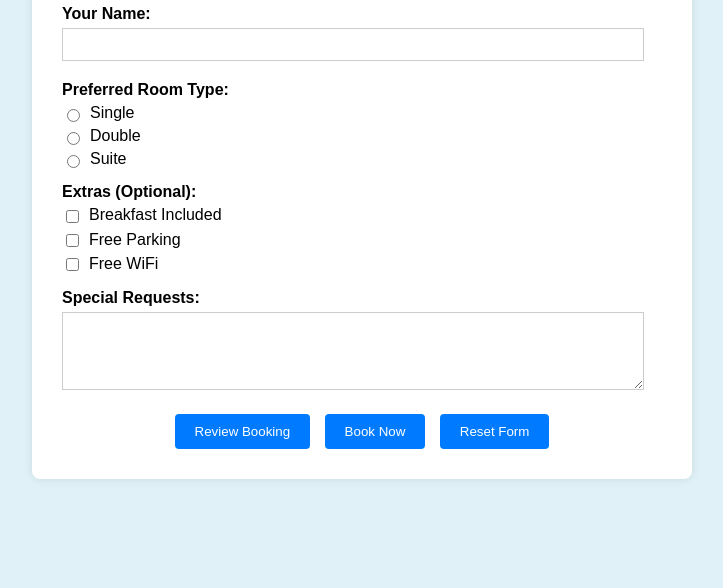
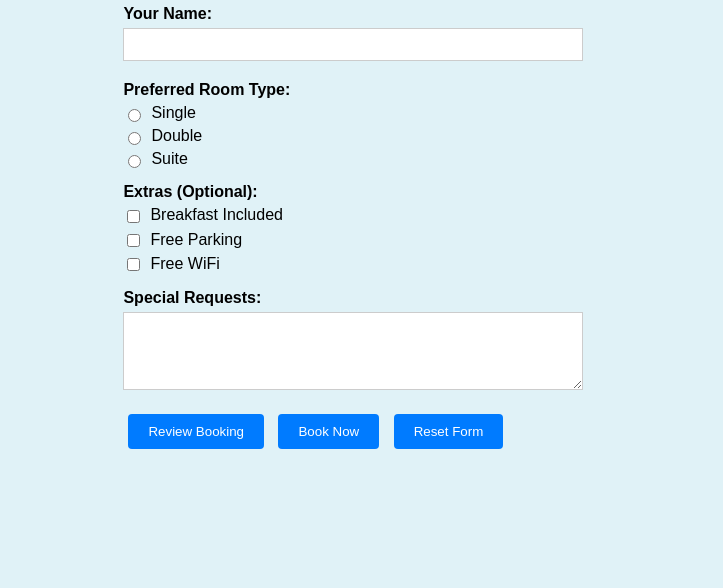
Before and after one commit to FahdHamza47/malak, a plain HTML site: page index.html in a window 1280 px wide. Shown: the part 212-800 px from the top of the page, without its empty margins (278-1001 px from the left). Drawn offline with Linux system fonts and the light colour scheme.

Commit message:
remove container

```diff
--- a/index.html
+++ b/index.html
@@ -12,15 +12,7 @@
       min-height: 100vh;
       margin: 0;
     }
-    .container {
-      background-color: #fff;
-      padding: 30px;
-      border-radius: 8px;
-      box-shadow: 0 0 10px rgba(0, 0, 0, 0.1);
-      width: 80%;
-      max-width: 600px;
-      text-align: center; /* Center text within the container */
-    }
+
     .form-group {
       margin-bottom: 15px;
       text-align: left; /* Align labels to the left within the group */
```
